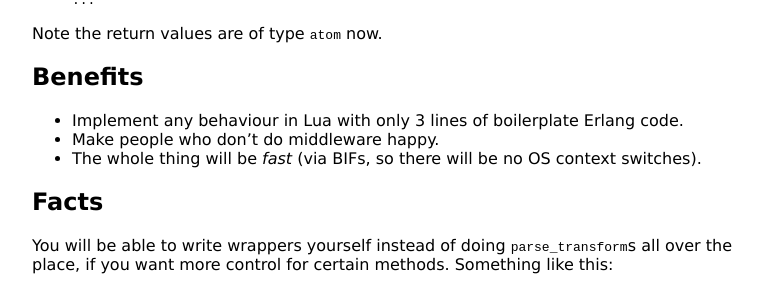
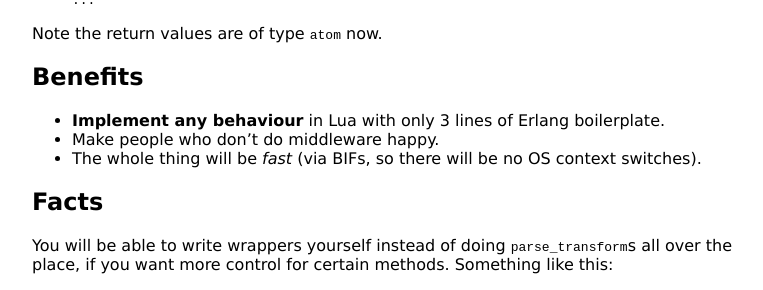
Before and after one commit to Motiejus/motiejus.github.com, a Jekyll site: the page built from _posts/2012-06-26-erlang-behaviours-in-lua.markdown, in a window 1280 px wide. Shown: the part 1370-1660 px from the top of the page, without its empty margins (258-1021 px from the left). Built offline with Jekyll 4.4.1, drawn with Linux system fonts in a browser that asks for light colours.

Commit message:
Emphasize "ANY BEHAVIOUR"

```diff
--- a/_posts/2012-06-26-erlang-behaviours-in-lua.markdown
+++ b/_posts/2012-06-26-erlang-behaviours-in-lua.markdown
@@ -100,7 +100,7 @@ Note the return values are of type `atom` now.
 Benefits
 --------
 
-* Implement any behaviour in Lua with only 3 lines of boilerplate Erlang code.
+* **Implement any behaviour** in Lua with only 3 lines of Erlang boilerplate.
 * Make people who don't do middleware happy.
 * The whole thing will be _fast_ (via BIFs, so there will be no OS context
   switches).
```
